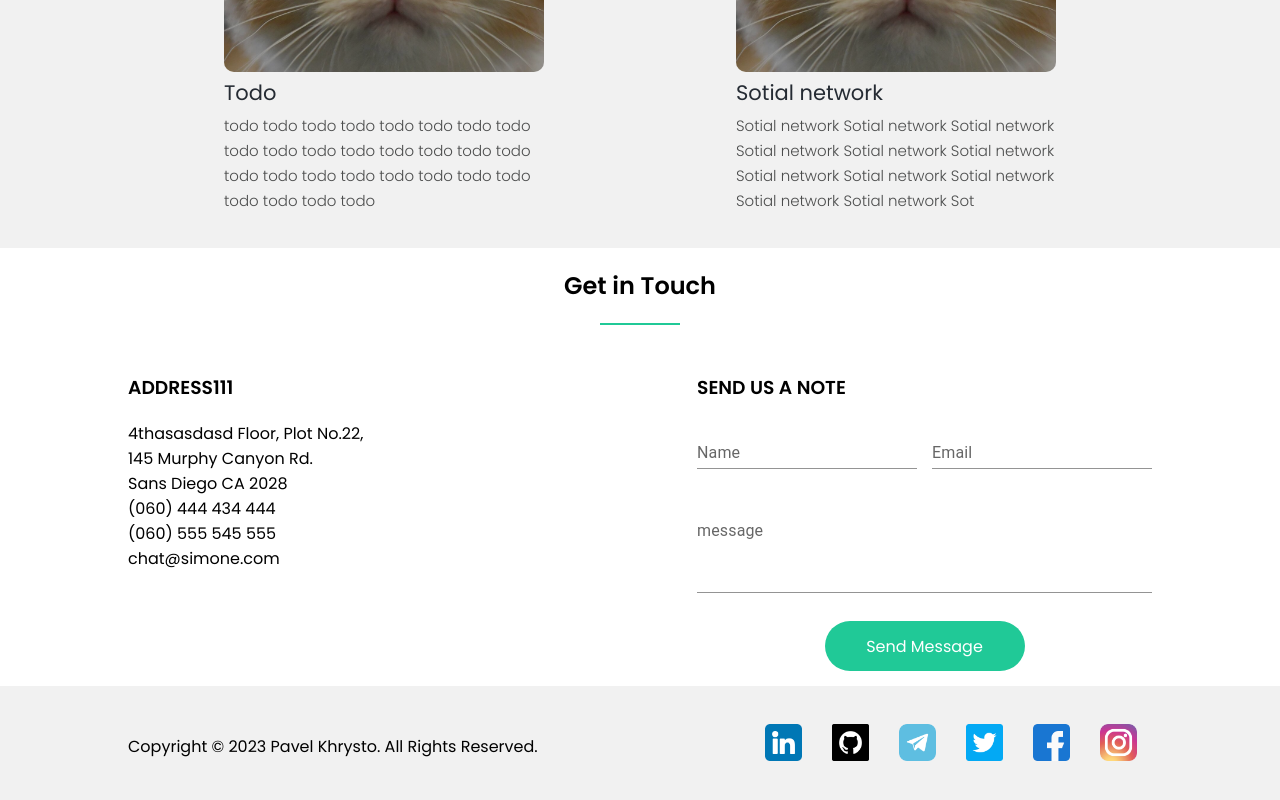
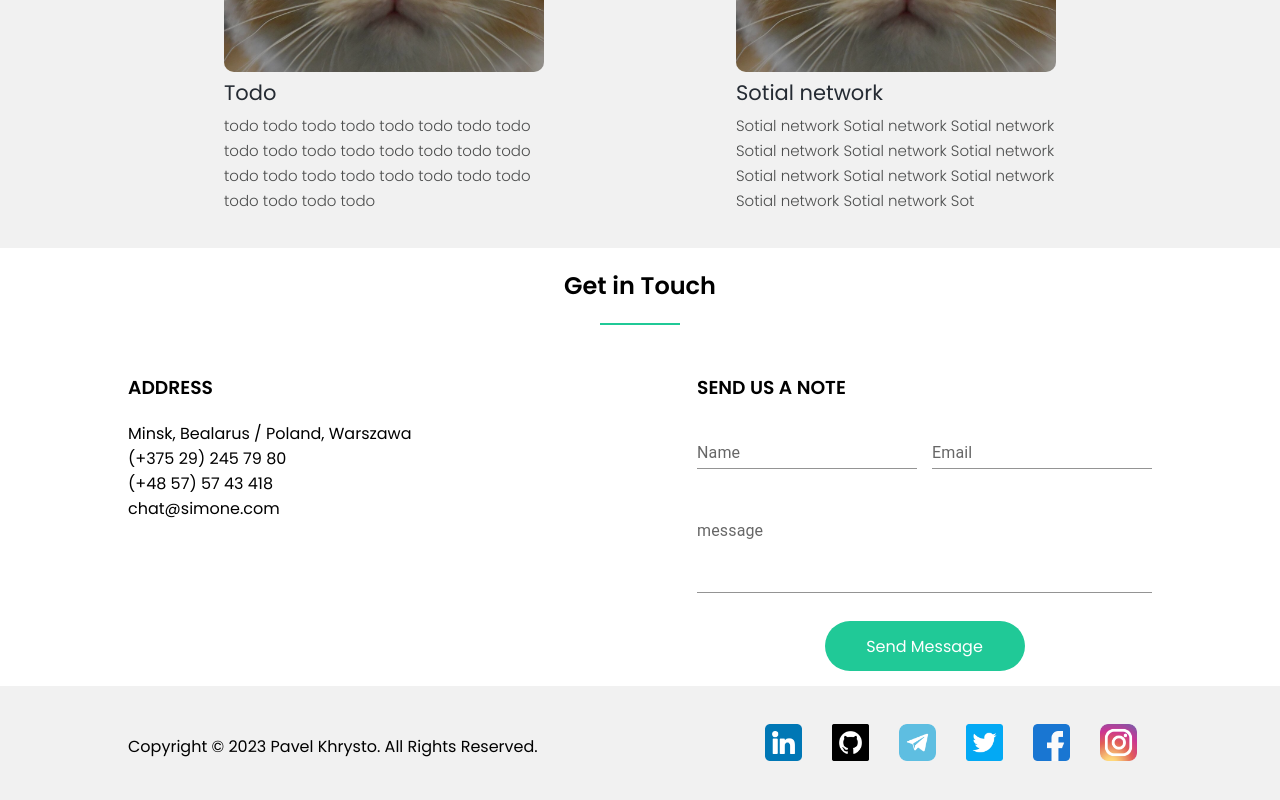
Before and after one commit to Pavlik1996/portfolio, a React (Create React App) app: page / in a window 1280 px wide. Shown: the part 1859-2659 px from the top of the page. Built offline with nearby package versions, Linux system fonts and the light colour scheme.

Commit message:
fix bugs

```diff
--- a/src/common/component/errorSnackBar/ErrorSnackbar.tsx
+++ b/src/common/component/errorSnackBar/ErrorSnackbar.tsx
@@ -19,7 +19,7 @@ export function ErrorSnackbar() {
 
 	return (
 		<Snackbar open={show} autoHideDuration={4500} onClose={handleClose}>
-			<Alert onClose={handleClose} severity='error' sx={{ width: '100%' }}>
+			<Alert onClose={handleClose} severity='success' sx={{ width: '100%' }}>
 				A message was sent !
 			</Alert>
 		</Snackbar>
--- a/src/contact/Contact.tsx
+++ b/src/contact/Contact.tsx
@@ -50,12 +50,10 @@ export const Contact = () => {
 				<div className={s.get}>
 					<Slide>
 						<div>
-							<h3>ADDRESS111</h3>
-							<span>4thasasdasd Floor, Plot No.22,</span>
-							<div>145 Murphy Canyon Rd.</div>
-							<div>Sans Diego CA 2028</div>
-							<div>(060) 444 434 444</div>
-							<div>(060) 555 545 555</div>
+							<h3>ADDRESS</h3>
+							<div>Minsk, Bealarus / Poland, Warszawa</div>
+							<div>(+375 29) 245 79 80</div>
+							<div>(+48 57) 57 43 418</div>
 							<div>chat@simone.com</div>
 						</div>
 					</Slide>
```
